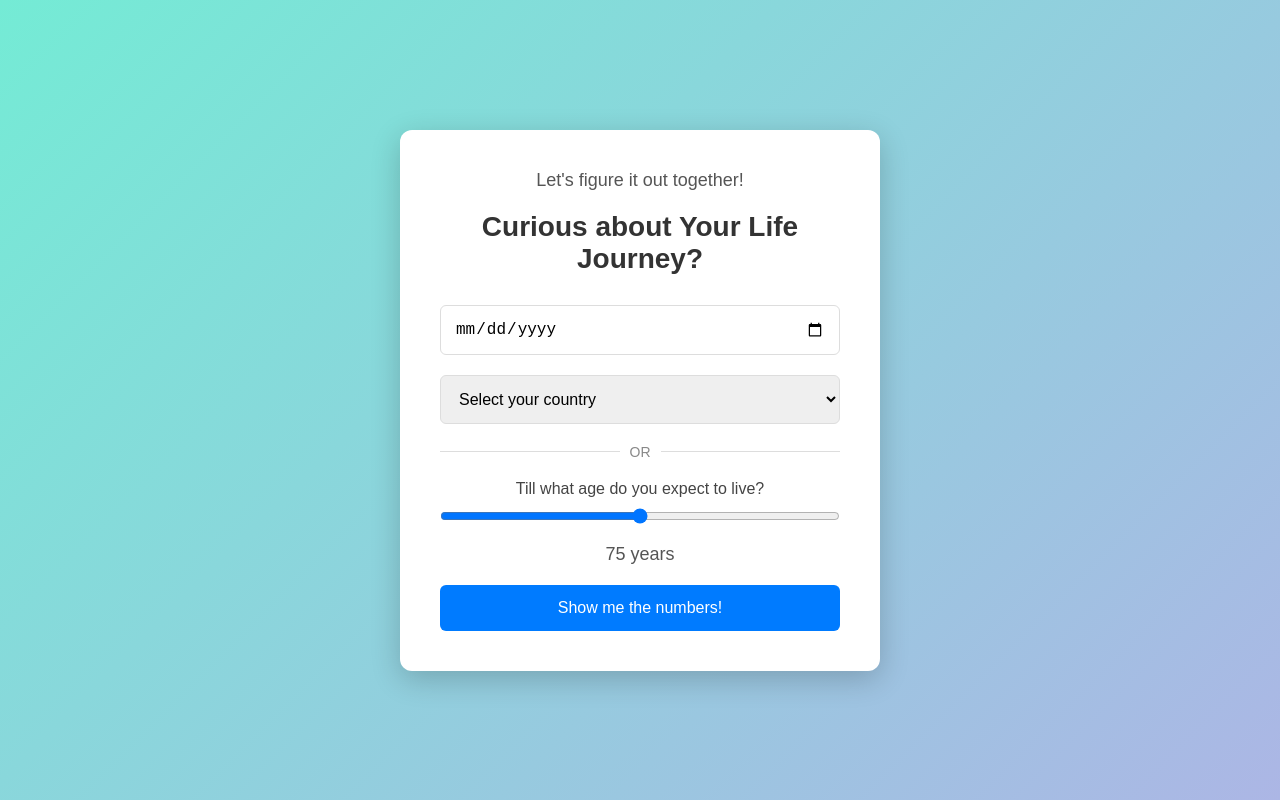
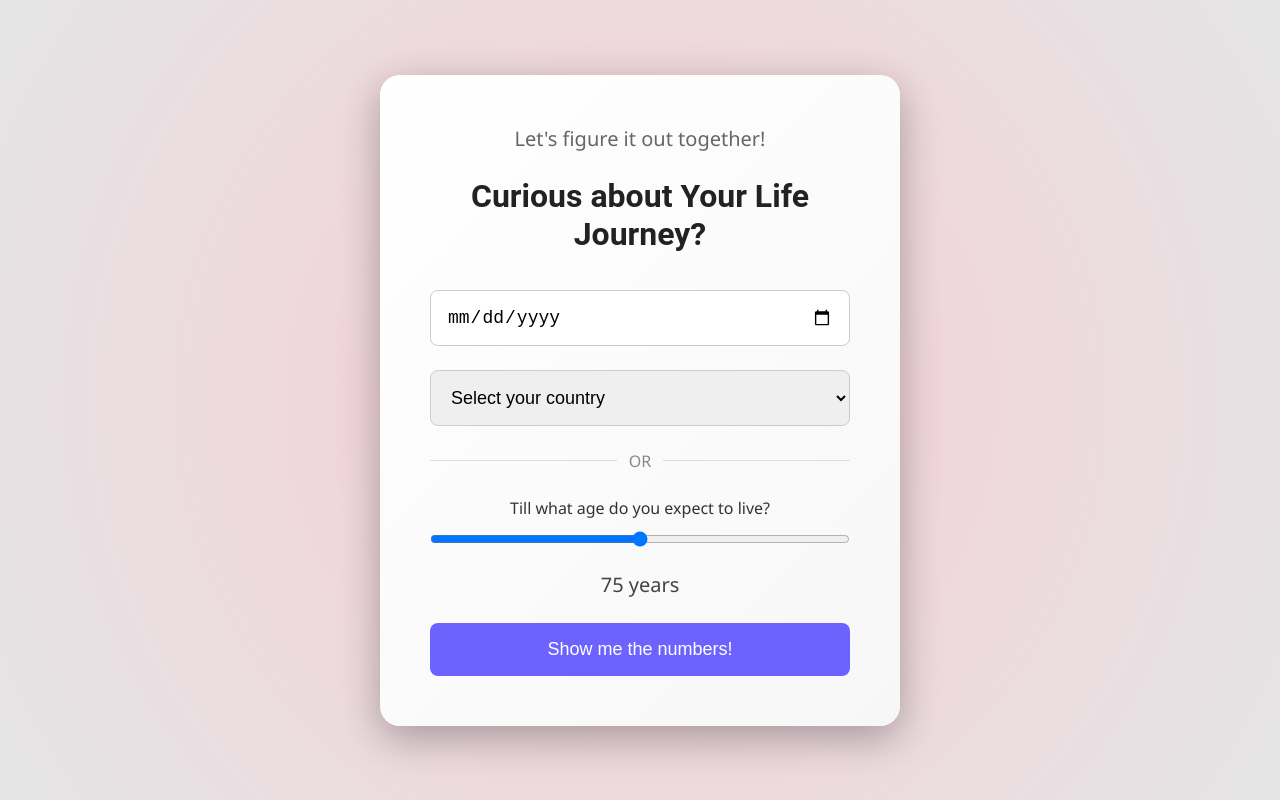
Before and after one commit to prajwalnayak7/ttl, a plain HTML site: page index.html in a window 1280 px wide. Drawn offline with Linux system fonts and the light colour scheme; no server answers.

Commit message:
UI improvement

```diff
--- a/index.html
+++ b/index.html
@@ -6,117 +6,141 @@
     <title>Your Life Journey</title>
 <style>
     body {
-            font-family: 'Arial', sans-serif;
-            background: linear-gradient(135deg, #74ebd5, #ACB6E5);
+        font-family: 'Segoe UI', Tahoma, Geneva, Verdana, sans-serif;
+        background: radial-gradient(circle, #f8cdd4, #e4e5e6);
         display: flex;
         justify-content: center;
         align-items: center;
         height: 100vh;
         margin: 0;
-            color: #444;
+        color: #333;
+        overflow: hidden;
     }
+
     .container {
-            background: white;
-            border-radius: 12px;
-            box-shadow: 0 8px 30px rgba(0, 0, 0, 0.2);
-            padding: 40px;
-            max-width: 400px;
+        background: linear-gradient(135deg, #ffffff, #f7f7f7);
+        border-radius: 20px;
+        box-shadow: 0 12px 40px rgba(0, 0, 0, 0.3);
+        padding: 50px;
+        max-width: 420px;
         width: 100%;
         text-align: center;
         animation: fadeIn 1s ease-in-out;
     }
+
     @keyframes fadeIn {
-            from { opacity: 0; transform: translateY(20px); }
-            to { opacity: 1; transform: translateY(0); }
+        from { opacity: 0; transform: scale(0.9); }
+        to { opacity: 1; transform: scale(1); }
     }
+
     h1 {
-            font-size: 28px;
-            color: #333;
-            margin-bottom: 20px;
+        font-size: 32px;
+        color: #222;
+        margin-bottom: 25px;
+        font-family: 'Roboto', sans-serif;
+        font-weight: 700;
     }
+
     input[type="date"], select {
         width: 100%;
-            padding: 14px;
-            margin: 10px 0;
-            border: 1px solid #ddd;
-            border-radius: 6px;
-            font-size: 16px;
+        padding: 16px;
+        margin: 12px 0;
+        border: 1px solid #ccc;
+        border-radius: 8px;
+        font-size: 18px;
         box-sizing: border-box;
-            transition: all 0.3s ease;
+        transition: border-color 0.3s, box-shadow 0.3s;
     }
+
     input[type="date"]:focus, select:focus {
         outline: none;
-            border-color: #007bff;
-            box-shadow: 0 0 8px rgba(0, 123, 255, 0.2);
+        border-color: #6c63ff;
+        box-shadow: 0 0 12px rgba(108, 99, 255, 0.3);
     }
+
     .slider-container {
-            margin-top: 20px;
+        margin-top: 25px;
     }
+
     .slider {
         width: 100%;
-            margin: 10px 0;
+        margin: 12px 0;
     }
+
     #lifeExpectancyValue {
-            margin-top: 10px;
-            font-size: 18px;
-            color: #555;
+        margin-top: 12px;
+        font-size: 20px;
+        color: #444;
+        font-weight: 500;
     }
+
     button {
-            background-color: #007bff;
+        background-color: #6c63ff;
         color: white;
         border: none;
-            padding: 14px;
-            border-radius: 6px;
+        padding: 16px;
+        border-radius: 8px;
         cursor: pointer;
-            font-size: 16px;
+        font-size: 18px;
         width: 100%;
-            margin-top: 20px;
-            transition: background-color 0.3s ease;
+        margin-top: 25px;
+        transition: background-color 0.3s, transform 0.2s;
     }
+
     button:hover {
-            background-color: #0056b3;
+        background-color: #5a54d4;
+        transform: translateY(-2px);
     }
+
     .result {
-            margin-top: 30px;
-            padding: 20px;
-            border-radius: 6px;
-            background-color: #f8f9fa;
-            box-shadow: 0 2px 10px rgba(0, 0, 0, 0.1);
+        margin-top: 35px;
+        padding: 25px;
+        border-radius: 8px;
+        background-color: #f1f1f1;
+        box-shadow: 0 4px 20px rgba(0, 0, 0, 0.2);
+        font-size: 20px;
+        display: none;
+        color: #333;
+    }
+
+    #countryDisplay {
+        margin-bottom: 25px;
+        font-size: 20px;
+        color: #666;
+    }
+
+    .error {
+        color: #e74c3c;
+        margin-top: 12px;
         font-size: 18px;
         display: none;
     }
-        #countryDisplay {
-            margin-bottom: 20px;
-            font-size: 18px;
-            color: #555;
-        }
-        .error {
-            color: red;
-            margin-top: 10px;
+
+    .or-divider {
+        margin: 12px 0;
         font-size: 16px;
-            display: none;
-        }
-        .or-divider {
-            margin: 10px 0;
-            font-size: 14px;
         color: #888;
         position: relative;
         display: flex;
         align-items: center;
         justify-content: center;
     }
+
     .or-divider::before, .or-divider::after {
         content: '';
         flex: 1;
         border-bottom: 1px solid #ddd;
     }
+
     .or-divider::before {
-            margin-right: 10px;
+        margin-right: 12px;
     }
+
     .or-divider::after {
-            margin-left: 10px;
+        margin-left: 12px;
     }
 </style>
+
 </head>
 <body>
 
```
Lines whose indentation alone changed are shown as unchanged.
